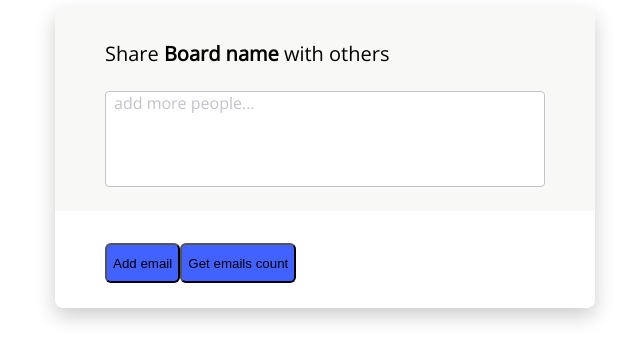
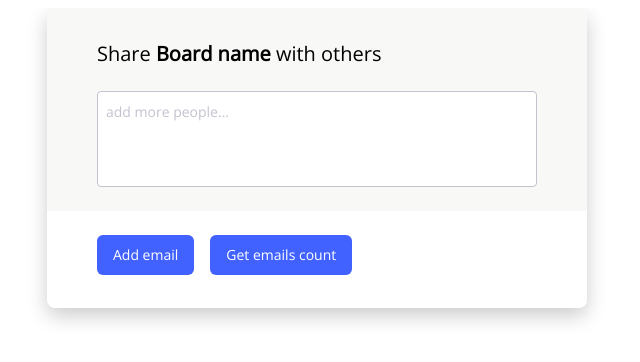
Before and after one commit to scuderia1000/emails-input, a plain HTML site: page index.html in a window 1280 px wide. Shown: the whole page, without its empty margins (323-963 px from the left). Drawn offline with nearby package versions, Linux system fonts and the light colour scheme.

Commit message:
change styles

```diff
--- a/emails-input.css
+++ b/emails-input.css
@@ -1,12 +1,16 @@
-html, body {
+html {
     height: 100%;
     width: 100%;
+}
+
+html, body {
+    overflow: hidden;
+}
+
+html, body, button {
     font-family: 'Open Sans', sans-serif;
     font-style: normal;
     font-weight: normal;
-}
-
-button span div {
     font-size: 14px;
     line-height: 24px;
 }
@@ -54,14 +58,34 @@ span b {
 #main-form__buttons {
     display: flex;
     justify-content: flex-start;
-    padding: 32px 50px 32px 50px;
+    padding: 24px 50px 32px 50px;
 }
 
-
-.button {
+button {
     background: #4262FF;
     border-radius: 6px;
     height: 40px;
+    margin-right: 16px;
+    color: #FFFFFF;
+    text-align: center;
+    padding: 8px 16px;
+    outline: none;
+    border: none;
+}
+
+.ripple {
+    background-position: center;
+    transition: background 0.8s;
+}
+
+.ripple:active {
+    background-color: #6eb9f7;
+    background-size: 100%;
+    transition: background 0s;
+}
+
+button:hover {
+    cursor: pointer;
 }
 
 .emails-form {
@@ -75,7 +99,10 @@ span b {
 
 .emails-form__input {
     position: relative;
-    margin-left: 8px;
+    margin: 8px;
+    min-width: 60px;
+    flex: 1;
+    display: block;
 }
 
 .emails-form__input:empty::before {
@@ -86,3 +113,7 @@ span b {
     bottom: 0;
     white-space: nowrap;
 }
+
+.emails-form__input:focus {
+    outline: 0;
+}
--- a/index.html
+++ b/index.html
@@ -14,8 +14,8 @@
                 <div id="emails-input"></div>
             </div>
             <div id="main-form__buttons">
-                <button class="button">Add email</button>
-                <button class="button">Get emails count</button>
+                <button class="ripple">Add email</button>
+                <button class="ripple">Get emails count</button>
             </div>
         </div>
     </div>
```
Also changed, not shown: 1 other file.
